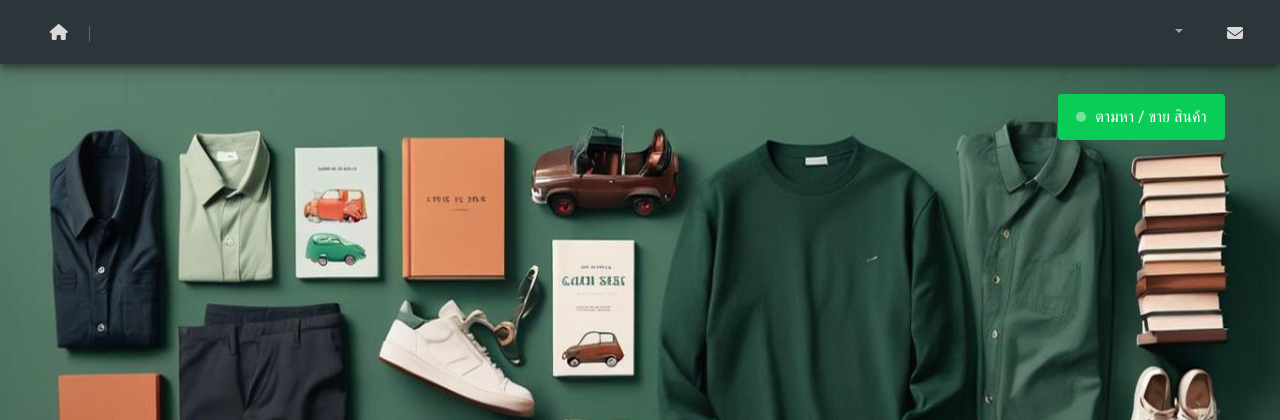
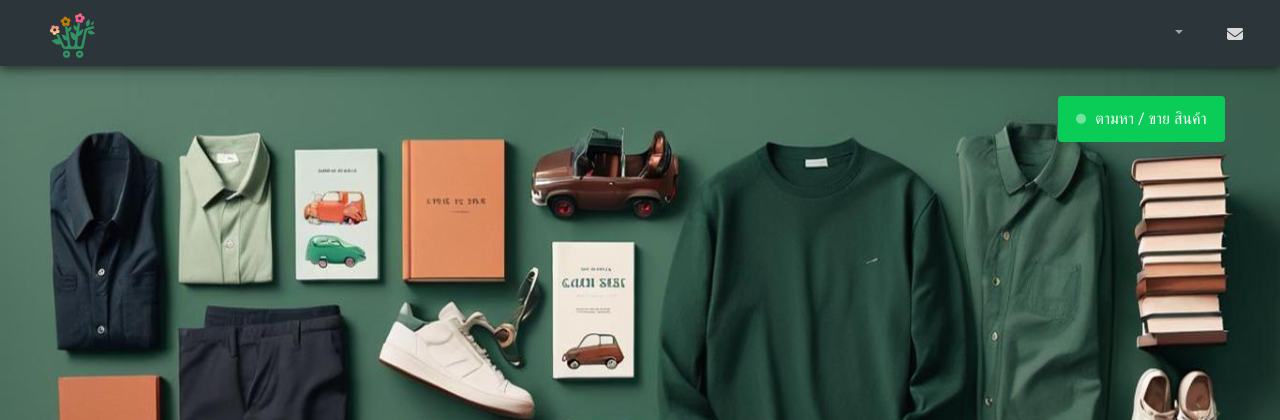
Before and after one commit to XzoziBerMz/Final_Project_By_Pee, a PHP site: page /index.php in a window 1280 px wide. Shown: the top 420 px of the page. Run offline with PHP 8.4, Linux system fonts and the light colour scheme; the visitor is signed in with stand-in values (Sample User, id 1); data that the repository does not hold is empty; some libraries are stand-ins or nearby versions.

Commit message:
UTD logo

```diff
--- a/header.php
+++ b/header.php
@@ -35,7 +35,7 @@ if (isset($_SESSION['user_login'])) {
     integrity="sha384-EVSTQN3/azprG1Anm3QDgpJLIm9Nao0Yz1ztcQTwFspd3yD65VohhpuuCOmLASjC" crossorigin="anonymous">
 
   <!-- css -->
-  <link rel="icon" href="image/logo01.png">
+  <link rel="icon" href="Logo.png">
   <link rel="stylesheet" href="Custom/header.css">
 
   <!-- font awesome -->
@@ -50,10 +50,7 @@ if (isset($_SESSION['user_login'])) {
 
     <div class=" navbar-collapse ">
 
-      <a href="index.php" style="margin-left: 3%;"><i class="fa-solid fa-house"
-          style="color: #d9d9d9 ; margin-top: 16px;">
-          <p style="float: right; opacity: 0.3;">&nbsp; &nbsp; &nbsp;|</p>
-        </i></a>
+      <a href="index.php" style="margin-left: 3%;"> <img src="Logo.png" alt="" style=" margin-top: 5px; margin-right: 10px;" width="45px" height="45px"></a>
 
       <!-- หมวดหมู่1 -->
       <?php
```
Also changed, not shown: Logo.png (added).
